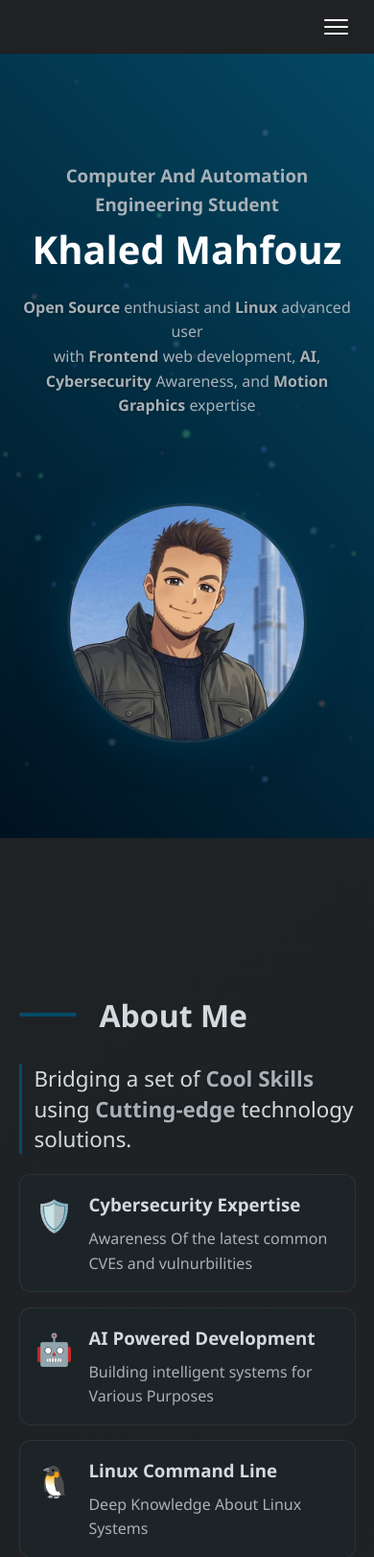
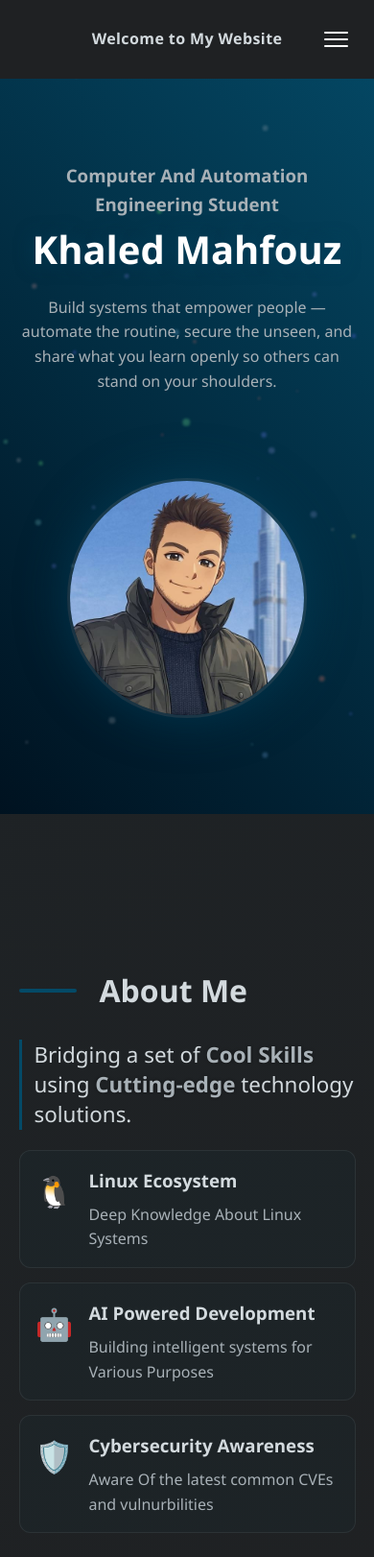
Before and after one commit to KhaledMahfouz5/portfolio, a plain HTML site: page index.html in a window 390 px wide. Shown: the top 1622 px of the page at 96% size. Drawn offline with Linux system fonts and the light colour scheme.

Commit message:
feat: polish hero text and footer year
- Add a mobile-only header greeting: 'Welcome to My Website'.

- Replace the hero intro lines with the new quote and attribution copy.

- Make footer copyright year dynamic via JavaScript.

Co-authored-by: Copilot <223556219+Copilot@users.noreply.github.com>

```diff
--- a/assets/script.js
+++ b/assets/script.js
@@ -244,6 +244,12 @@ function setupCopyEmail() {
 	});
 }
 
+function setupCurrentYear() {
+	const yearElement = document.querySelector('#current-year');
+	if (!yearElement) return;
+	yearElement.textContent = `${new Date().getFullYear()}`;
+}
+
 window.addEventListener('load', createParticles);
 window.addEventListener('resize', () => {
 	window.clearTimeout(particleResizeTimer);
@@ -257,4 +263,5 @@ document.addEventListener('DOMContentLoaded', () => {
 	setupTimelineAnimations();
 	setupMobileMenu();
 	setupCopyEmail();
+	setupCurrentYear();
 });
--- a/assets/style.css
+++ b/assets/style.css
@@ -50,6 +50,10 @@ section[id] {
 	width: 100%;
 	background: var(--bg-color);
 	z-index: 1000;
+}
+
+.mobile-header-title {
+	display: none;
 }
 
 .banner {
@@ -1583,6 +1587,15 @@ footer {
         padding: 1.75rem 5%;
     }
 
+	.mobile-header-title {
+		display: block;
+		color: var(--text-secondary);
+		font-weight: 700;
+		font-size: 1rem;
+		letter-spacing: 0.4px;
+		text-align: center;
+	}
+
     .desktop-nav {
         display: none;
     }
--- a/index.html
+++ b/index.html
@@ -17,6 +17,7 @@
 	</head>
 	<body>
 		<header class="header">
+			<div class="mobile-header-title">Welcome to My Website</div>
 			<!-- Desktop Navigation -->
 			<nav class="desktop-nav">
 				<a href="#banner" class="nav-link">HOME</a>
@@ -56,8 +57,7 @@
 				<div class="banner-text">
 					<h3 class="subtitle">Computer And Automation Engineering Student</h3>
 					<h1>Khaled Mahfouz</h1>
-					<p class="slogan"><span class="highlight">Open Source</span> enthusiast and <span class="highlight">Linux</span> advanced user</p>
-					<p class="general-text">with <span class="highlight">Frontend</span> web development, <span class="highlight">AI</span>, <span class="highlight">Cybersecurity</span> Awareness, and <span class='highlight'>Motion Graphics</span> expertise</p>
+					<p class="slogan">Build systems that empower people &mdash; automate the routine, secure the unseen, and share what you learn openly so others can stand on your shoulders.</p>
 				</div>
 				<img src="assets/profile-placeholder.jpg" width="350" height="350" alt="Khaled Mahfouz portrait" class="profile-img" fetchpriority="high" decoding="async">
 			</div>
@@ -80,14 +80,14 @@
 							</p>
 
 							<div class="key-points">
+
 								<div class="point">
-									<div class="icon">🛡️</div>
+									<div class="icon">🐧</div>
 									<div class="point-content">
-										<h3>Cybersecurity Expertise</h3>
-										<p>Awareness Of the latest common CVEs and vulnurbilities</p>
+										<h3>Linux Ecosystem</h3>
+										<p>Deep Knowledge About Linux Systems</p>
 									</div>
 								</div>
-
 								<div class="point">
 									<div class="icon">🤖</div>
 									<div class="point-content">
@@ -95,12 +95,11 @@
 										<p>Building intelligent systems for Various Purposes</p>
 									</div>
 								</div>
-
 								<div class="point">
-									<div class="icon">🐧</div>
+									<div class="icon">🛡️</div>
 									<div class="point-content">
-										<h3>Linux Command Line</h3>
-										<p>Deep Knowledge About Linux Systems</p>
+										<h3>Cybersecurity Awareness</h3>
+										<p>Aware Of the latest common CVEs and vulnurbilities</p>
 									</div>
 								</div>
 							</div>
@@ -336,14 +335,13 @@
 					<a href="https://github.com/KhaledMahfouz5" class="social-link" target="_blank" rel="noopener noreferrer">GitHub</a>
 					<a href="https://t.me/khaledmhfz" class="social-link" target="_blank" rel="noopener noreferrer">Telegram</a>
 					<a href="assets/khaled_mhfz_cv_2026.pdf" class="social-link" target="_blank" rel="noopener noreferrer">Download CV</a>
-					<a href="https://github.com/KhaledMahfouz5/portfolio" class="social-link" target="_blank" rel="noopener noreferrer">Portfolio Source</a>
 				</div>
 				<div class="email-actions">
 					<a href="mailto:khaledmhfz2004@gmail.com" class="footer-email">khaledmhfz2004@gmail.com</a>
 					<button type="button" class="copy-email-btn" data-email="khaledmhfz2004@gmail.com">Copy email</button>
 				</div>
 				<div class="copy-status" aria-live="polite"></div>
-				<div class="copyright">Written with ❤️ and ☕</div>
+				<div class="copyright">All Rights Reserved <span id="current-year">2026</span></div>
 			</section>
 		</footer>
 
```
